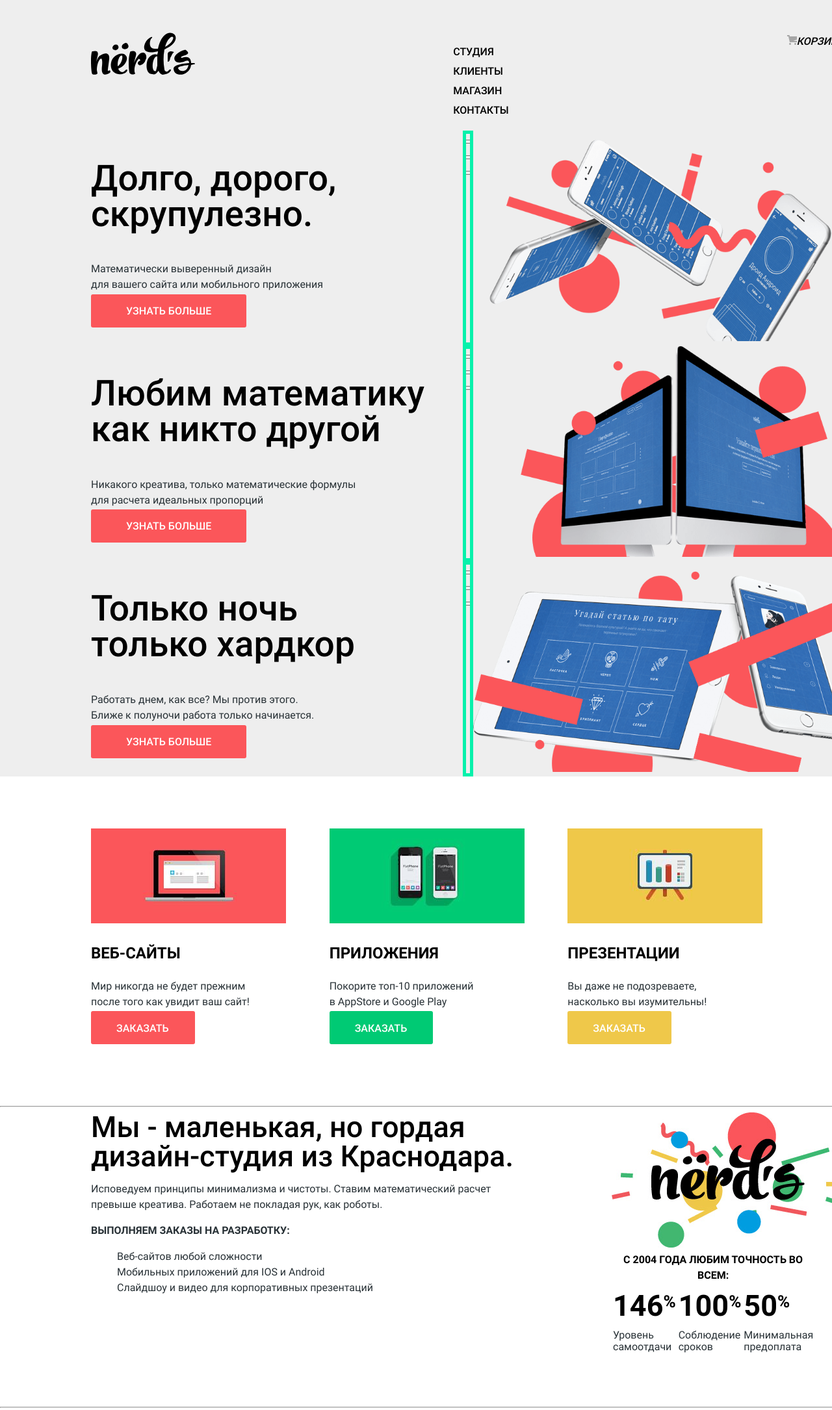
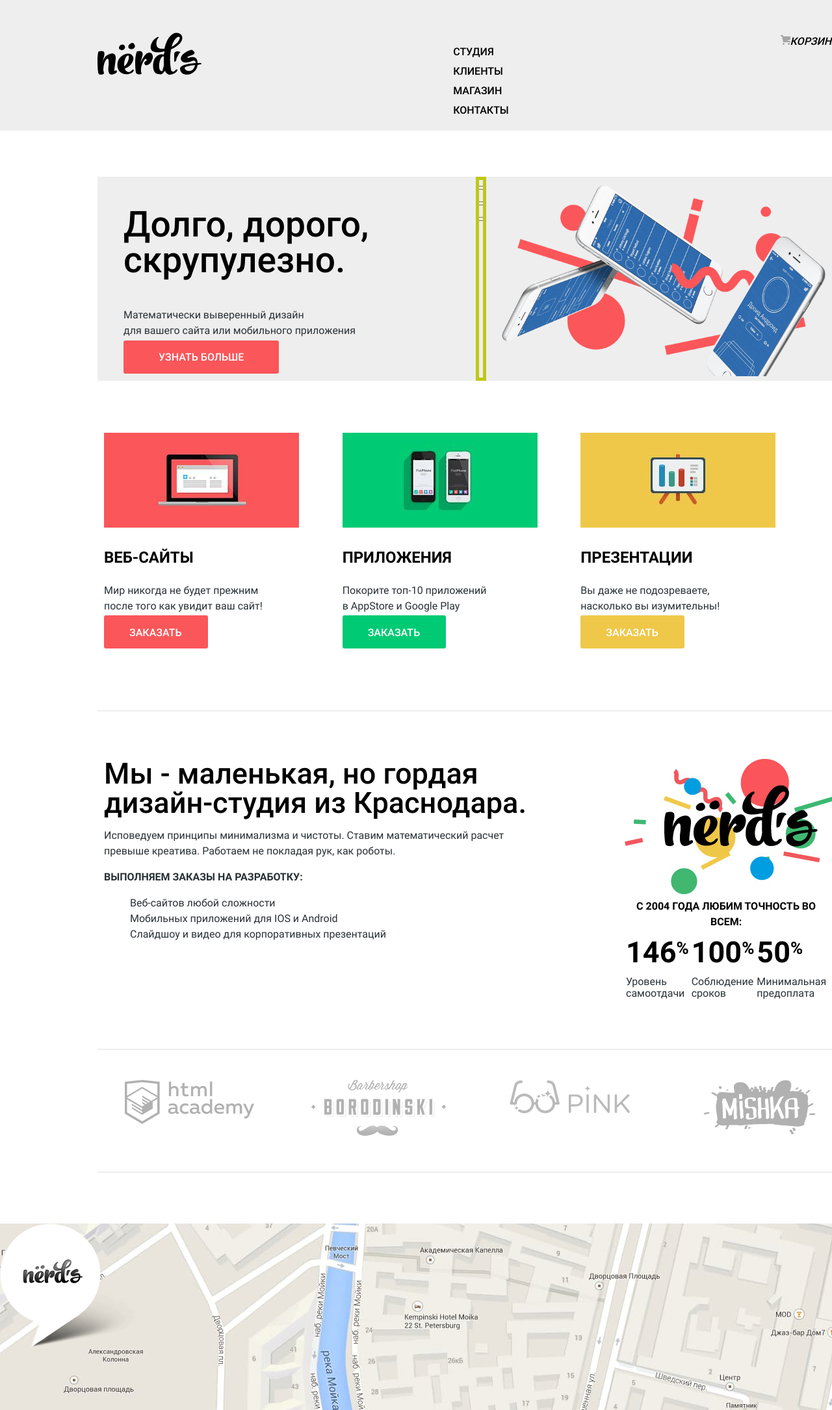
Before and after one commit to BananaRepublic14/1688633-nerds-30, a plain HTML site: page index.html in a window 1280 px wide. Shown: the top 2170 px of the page at 65% size. Drawn offline with Linux system fonts and the light colour scheme.

Commit message:
Сетка на гридах для главной и внутренней страниц

```diff
--- a/css/style.css
+++ b/css/style.css
@@ -120,21 +120,17 @@ img {
   text-transform: uppercase;
 }
 
-/* margin-bottom   */
-.margin-bottom {
-  margin-bottom: 80px;
+/* Раздел "Main navigation" */
+
+.main-header {
+  background-color: var(--basic-gray);
+  margin-bottom: 55px;
 }
 
-/* Раздел "Main navigation" */
-
-.background-box {
-  background-color: var(--basic-gray);
-}
-
-.main-navigation-wrapper {
-  background-color: var(--basic-gray);
+.center {
   width: 1160px;
   margin: 0 auto;
+  padding: 0 10px;
 }
 
 .main-navigation {
@@ -142,8 +138,9 @@ img {
   font-weight: 500;
   text-transform: uppercase;
   display: grid;
-  grid-template-columns: 1fr 1fr 1fr;
+  grid-template-columns: repeat(3, 1fr);
   padding-top: 49px;
+  gap: 10px;
 }
 
 .main-header-logo {
@@ -206,19 +203,20 @@ img {
 
 .container-slider {
   color: inherit;
-  width: 1160px;
-  margin: 0 auto;
+  margin-bottom: 80px;
+  background-color: var(--basic-gray);
 }
 
-.index-slider {
+.slider-item {
+  list-style: none;
   display: grid;
   grid-template-columns: 1fr min-content 1fr;
 }
 
 .slider-switch {
-  outline: 5px solid rgb(6, 241, 171);
+  outline: 5px solid rgb(189, 201, 21);
   outline-offset: -5px;
-  justify-self: center;
+  justify-self: end;
 }
 
 .slider-title {
@@ -248,9 +246,8 @@ img {
 
 /* Раздел "Advantages" */
 
-.advantages-container {
-  width: 1160px;
-  margin: 0 auto;
+.advantages {
+  margin-bottom: 80px;
 }
 
 .advantages-list {
@@ -320,9 +317,14 @@ img {
 
 /* Раздел "Information" */
 
+.information {
+  border-top: 2px solid var(--basic-gray);
+  border-bottom: 2px solid var(--basic-gray);
+  padding: 73px 0;
+  margin-bottom: 46px;
+}
+
 .information-container {
-  width: 1160px;
-  margin: 0 auto;
   display: grid;
   grid-template-columns: 651px 374px;
   column-gap: 149px;
@@ -381,15 +383,18 @@ img {
 
 /* Раздел "Partner" */
 
-.partner-container {
-  width: 1160px;
-  margin: 0 auto;
+.partner {
+  border-bottom: 2px solid var(--basic-gray);
+  padding: 0;
+  padding-bottom: 44px;
+  margin-bottom: 78px;
 }
 
 .partner-list {
   list-style: none;
   display: grid;
-  grid-template-columns: 1fr 1fr 1fr 1fr;
+  grid-template-columns: repeat(4, 1fr);
+  gap: 10px;
   margin: 0;
   padding: 0;
   text-align: center;
@@ -459,8 +464,6 @@ img {
 /* social section */
 
 .footer-container-social {
-  width: 1160px;
-  margin: 0 auto;
   display: grid;
   grid-template-columns: 261px 1fr;
 }
@@ -563,11 +566,6 @@ img {
   padding: 0;
 }
 
-.main-catalog {
-  width: 1160px;
-  margin: 0 auto;
-}
-
 .container-page {
   display: grid;
   grid-template-columns: 260px 1fr;
@@ -581,7 +579,7 @@ img {
   outline-offset: -5px;
 }
 
-.form-legend {
+.form-fieldset {
   padding: 0;
   border: none;
   color: var(--basic-extra-dark-3);
@@ -631,7 +629,7 @@ img {
 
 /* Раздел "Каталог" */
 
-.container-catalog {
+.catalog-container {
   display: grid;
   grid-template-columns: 1fr 1fr;
   grid-template-rows: min-content 1fr min-content;
--- a/index.html
+++ b/index.html
@@ -18,8 +18,7 @@
   <header class="main-header">
     <h1 class="visibility-hidden">Дизайн студия «Нёрдс»</h1>
 
-    <div class="background-box">
-      <div class="main-navigation-wrapper">
+    <div class="center">
       <nav class="main-navigation">
         <a class="main-header-logo" href="#">
           <img src="img/logo/nerds-logo.svg" width="160" height="65" alt="Логотип студии «Нёрдс»">
@@ -31,6 +30,7 @@
           <li><a class="main-navigation-link" href="catalog.html">Магазин</a></li>
           <li><a class="main-navigation-link" href="#">Контакты</a></li>
         </ul>
+
         <ul class="user-navigation">
           <li><a class="user-navigation-link" href="#"><svg width="15" height="15" fill="none" xmlns="http://www.w3.org/2000/svg">
                 <path
@@ -40,76 +40,60 @@
         </ul>
       </nav>
     </div>
-    </div>
   </header>
 
   <!-- Раздел "Intro" -->
-  <main class="main">
-
-    <div class="background-box margin-bottom">
+  <main class="main-index center">
 
     <section class="container-slider">
-        <div class="index-slider">
       <!--Первый слайд-->
-          <div class="slider-item-info">
+      <ul class="slider-item">
+        <li>
           <h2 class="slider-title">Долго, дорого, скрупулезно.</h2>
           <p class="slider-text">Математически выверенный дизайн<br>для вашего сайта или мобильного приложения</p>
           <a class="button slider-link" href="#">Узнать больше</a>
-          </div>
-          <div class="slider-switch">
+        </li>
+        <li class="slider-switch">
           <button class="slider-switch-button" type="button"></button>
           <button class="slider-switch-button" type="button"></button>
           <button class="slider-switch-button" type="button"></button>
-          </div>
-          <div class="slider-item-img">
+        </li>
+        <li class="slider-img">
           <img src="img/nerds-index-slide-1.png" width="760" height="431" alt="Первый слайд">
-          </div>
-        </div>
-
-        <div class="index-slider">
+        </li>
+      </ul>
       <!-- Второй слайд-->
-          <div class="slider-item-info">
+      <!-- <ul class="slider-item">
+          <li>
             <h2 class="slider-title">Любим математику<br>как никто другой</h2>
             <p class="slider-text">Никакого креатива, только математические формулы<br>для расчета идеальных пропорций</p>
             <a class="button slider-link" href="#">Узнать больше</a>
-          </div>
-          <div class="slider-switch">
-            <button class="slider-switch-button" type="button"></button>
-            <button class="slider-switch-button" type="button"></button>
-            <button class="slider-switch-button" type="button"></button>
-          </div>
-          <div class="slider-item-img">
+          </li>
+          <li class="slider-img">
             <img class="slider-img" src="img/nerds-index-slide-2.png" width="760" height="431" alt="Второй слайд">
-          </div>
-        </div>
-
-        <div class="index-slider">
+          </li>
+        </ul> -->
       <!--Третий слайд-->
-          <div class="slider-item-info">
+      <!-- <ul class="slider-item">
+          <li>
             <h2 class="slider-title">Только ночь<br>только хардкор</h2>
             <p class="slider-text">Работать днем, как все? Мы против этого.<br>Ближе к полуночи работа только начинается.</p>
             <a class="button slider-link" href="#">Узнать больше</a>
-          </div>
-          <div class="slider-switch">
-            <button class="slider-switch-button" type="button"></button>
-            <button class="slider-switch-button" type="button"></button>
-            <button class="slider-switch-button" type="button"></button>
-          </div>
-          <div class="slider-item-img">
+          </li>
+
+          <li class="slider-img"></li>
           <img class="slider-img" src="img/nerds-index-slide-3.png" width="760" height="431" alt="Третий слайд">
-          </div>
-        </div>
+          </li>
+        </ul> -->
     </section>
-    </div>
-
 
     <!--Раздел "Advantages"-->
 
-    <section class="advantages margin-bottom">
+    <section class="advantages center">
       <h2 class="visibility-hidden">Преимущества</h2>
-      <div class="advantages-container">
+
       <ul class="advantages-list">
-          <li class="advantages-item left">
+        <li class="advantages-item">
           <img class="advantages-img" src="img/illustration-1.jpg" width="300" height="146" alt="Иллюстрация картинки «Веб-сайты»">
           <h3 class="advantages-title">Веб-сайты</h3>
           <p class="advantages-text">Мир никогда не будет прежним после того как увидит ваш сайт!</p>
@@ -121,20 +105,19 @@
           <p class="advantages-text">Покорите топ-10 приложений<br>в AppStore и Google Play</p>
           <a class="button advantages-button-green" href="catalog.html">Заказать</a>
         </li>
-          <li class="advantages-item right">
+        <li class="advantages-item">
           <img class="advantages-img" src="img/illustration-3.jpg" width="300" height="146" alt="Иллюстрация картинки «Презентации»">
           <h3 class="advantages-title">Презентации</h3>
           <p class="advantages-text">Вы даже не подозреваете, насколько вы изумительны!</p>
           <a class="button advantages-button-yellow" href="catalog.html">Заказать</a>
         </li>
       </ul>
-      </div>
+
     </section>
-    <hr>
 
     <!--Раздел "Information"-->
-    <section class="information margin-bottom">
-      <div class="information-container">
+    <section class="information">
+      <div class="information-container center">
         <div class="information-column-left">
           <h2 class="information-title">Мы - маленькая, но гордая<br>дизайн-студия из Краснодара.</h2>
           <p class="information-text">Исповедуем принципы минимализма и чистоты. Ставим математический расчет<br>
@@ -165,13 +148,11 @@
         </div>
       </div>
     </section>
-    <hr>
 
     <!--Раздел "Partner"-->
-    <section class="partner">
+    <section class="partner center">
       <h3 class="visibility-hidden">Наши партнеры</h3>
 
-      <div class="partner-container">
       <ul class="partner-list">
         <li>
           <a class="partner-link" href="https://htmlacademy.ru">
@@ -194,9 +175,8 @@
           </a>
         </li>
       </ul>
-      </div>
+
     </section>
-    <hr>
   </main>
 
   <footer class="main-footer">
@@ -220,7 +200,7 @@
     <section class="footer-social-information">
       <h2 class="visibility-hidden">Давайте дружить!</h2>
 
-      <div class="footer-container-social">
+      <div class="footer-container-social center">
         <ul class="footer-social-list">
           <li>
             <a class="social-link" href="#">
@@ -257,7 +237,6 @@
         </div>
       </div>
     </section>
-
   </footer>
   <!--Footer end-->
 
```
Also changed, not shown: catalog.html (+10 -15 lines). Lines whose indentation alone changed are shown as unchanged.
